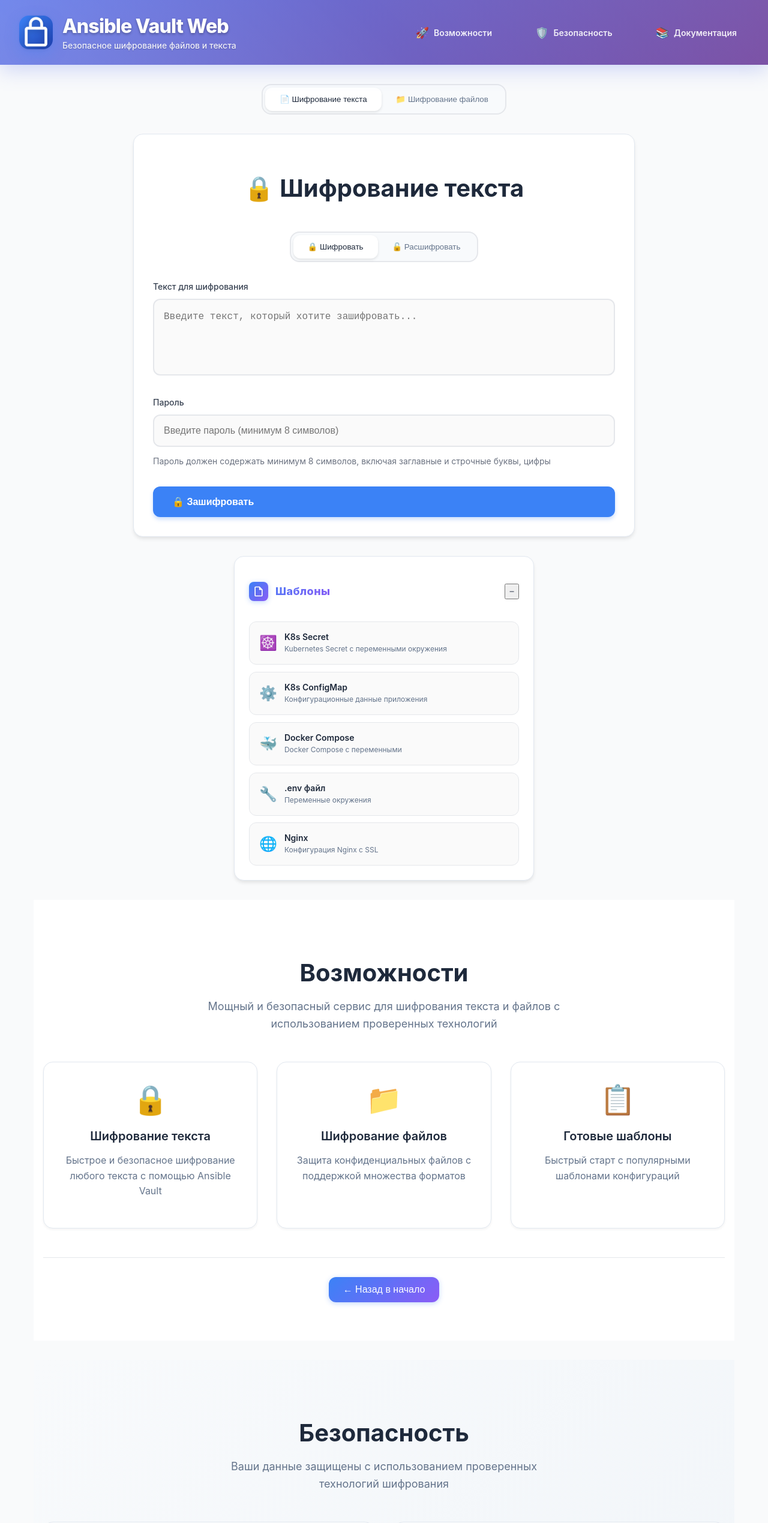
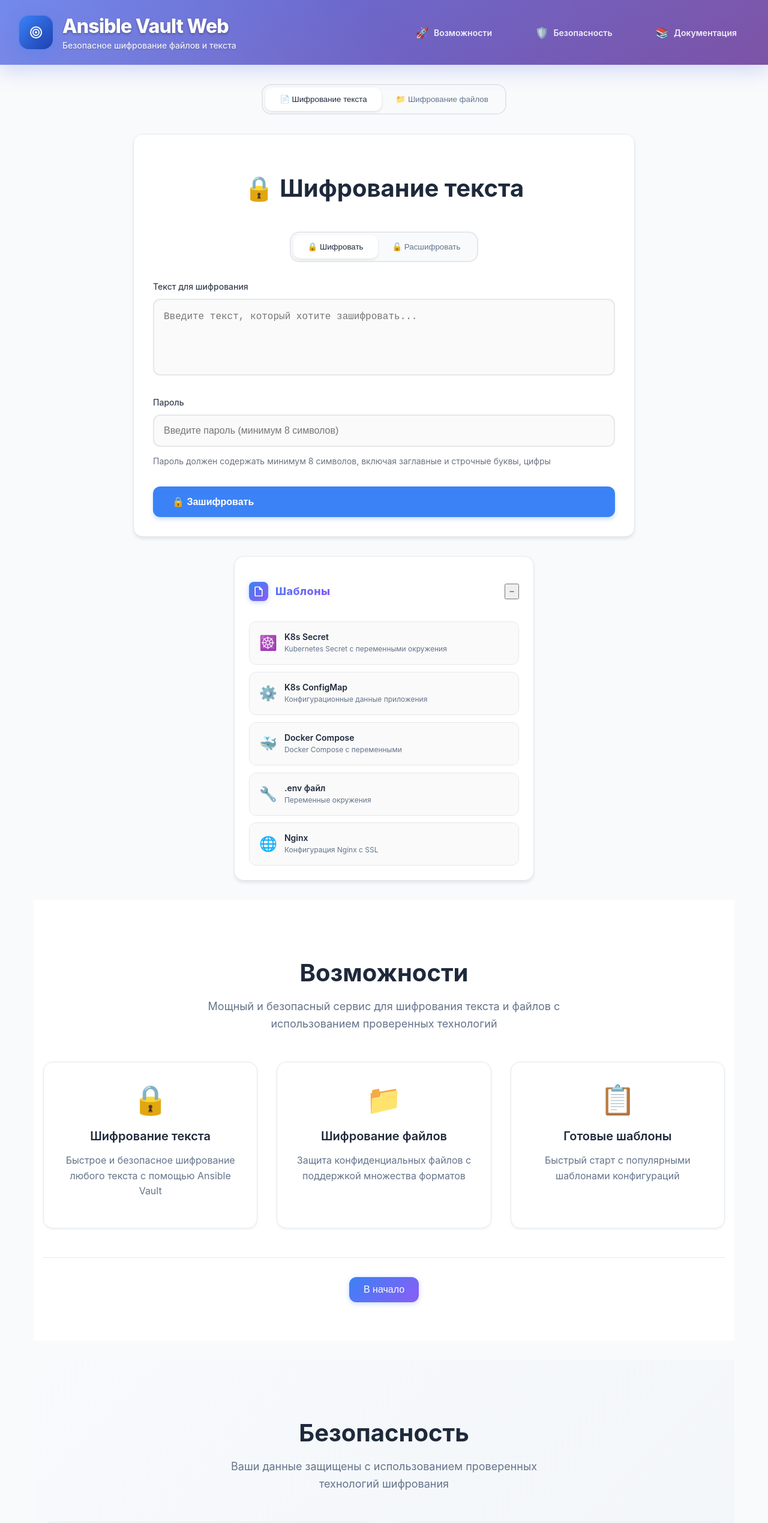
Before and after one commit to rtst01/ansible-vault-web, a React (Create React App) app in the folder frontend/: page / in a window 1280 px wide. Shown: the top 2539 px of the page at 60% size. Built offline with nearby package versions, Linux system fonts and the light colour scheme.

Commit message:
🎨 UI: Заменена иконка в заголовке и восстановлен футер

```diff
--- a/frontend/src/App.tsx
+++ b/frontend/src/App.tsx
@@ -2,6 +2,7 @@
 import Header from './components/Header';
 import EncryptionForm from './components/EncryptionForm';
 import FileUpload from './components/FileUpload';
+import Footer from './components/Footer';
 import './index.css';
 
 type TabType = 'text-tab' | 'file-tab';
@@ -82,7 +83,7 @@
                   className="back-button"
                   title="Вернуться в начало"
                 >
-                  ← Назад в начало
+                  В начало
                 </button>
               </div>
             </div>
@@ -128,7 +129,7 @@
                   className="back-button"
                   title="Вернуться в начало"
                 >
-                  ← Назад в начало
+                  В начало
                 </button>
               </div>
             </div>
@@ -216,7 +217,7 @@
                   className="back-button"
                   title="Вернуться в начало"
                 >
-                  ← Назад в начало
+                  В начало
                 </button>
               </div>
             </div>
@@ -224,7 +225,7 @@
         </section>
       </main>
 
-      {/* Footer is removed as per the edit hint */}
+      <Footer />
     </div>
   );
 }
--- a/frontend/src/components/Header.tsx
+++ b/frontend/src/components/Header.tsx
@@ -9,8 +9,9 @@
           <div className="logo-section">
             <div className="logo-container">
               <div className="logo-icon">
-                <svg className="lock-icon" viewBox="0 0 24 24" fill="currentColor">
-                  <path d="M18 8h-1V6c0-2.76-2.24-5-5-5S7 3.24 7 6v2H6c-1.1 0-2 .9-2 2v10c0 1.1.9 2 2 2h12c1.1 0 2-.9 2-2V10c0-1.1-.9-2-2-2zM9 6c0-1.66 1.34-3 3-3s3 1.34 3 3v2H9V6zm9 14H6V10h12v10z" />
+                <svg className="vault-icon" viewBox="0 0 24 24" fill="currentColor">
+                  <path d="M12,2A10,10 0 0,0 2,12A10,10 0 0,0 12,22A10,10 0 0,0 22,12A10,10 0 0,0 12,2M12,4A8,8 0 0,1 20,12A8,8 0 0,1 12,20A8,8 0 0,1 4,12A8,8 0 0,1 12,4M12,6A6,6 0 0,0 6,12A6,6 0 0,0 12,18A6,6 0 0,0 18,12A6,6 0 0,0 12,6M12,8A4,4 0 0,1 16,12A4,4 0 0,1 12,16A4,4 0 0,1 8,12A4,4 0 0,1 12,8Z"/>
+                  <path d="M12,10A2,2 0 0,0 10,12A2,2 0 0,0 12,14A2,2 0 0,0 14,12A2,2 0 0,0 12,10Z"/>
                 </svg>
                 <div className="logo-glow"></div>
               </div>
--- a/frontend/src/index.css
+++ b/frontend/src/index.css
@@ -1295,14 +1295,15 @@
   }
 }
 
-.lock-icon {
-  font-size: 1.5rem;
+.vault-icon {
+  width: 1.5rem;
+  height: 1.5rem;
   color: white;
   filter: drop-shadow(0 2px 4px rgba(0, 0, 0, 0.2));
-  animation: lockPulse 3s ease-in-out infinite;
-}
-
-@keyframes lockPulse {
+  animation: vaultPulse 3s ease-in-out infinite;
+}
+
+@keyframes vaultPulse {
 
   0%,
   100% {
```
